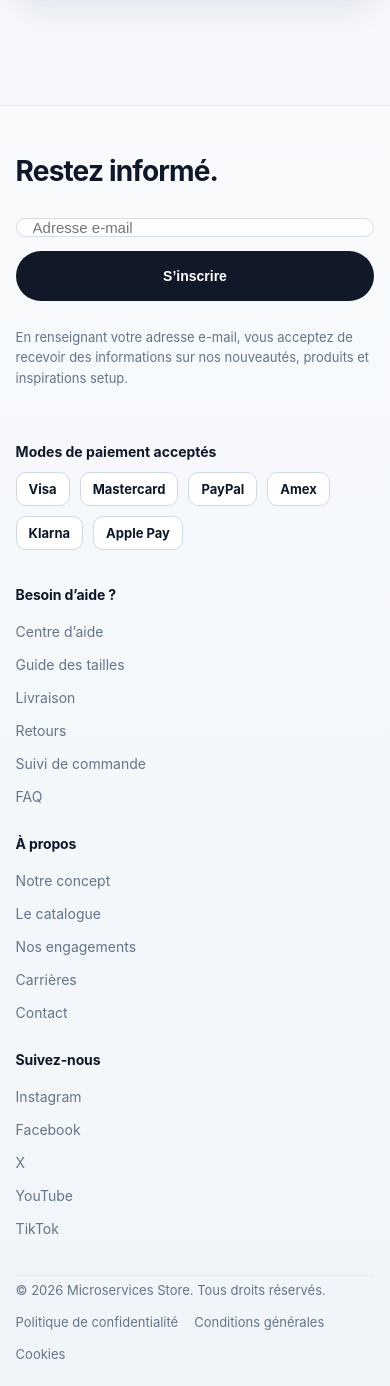
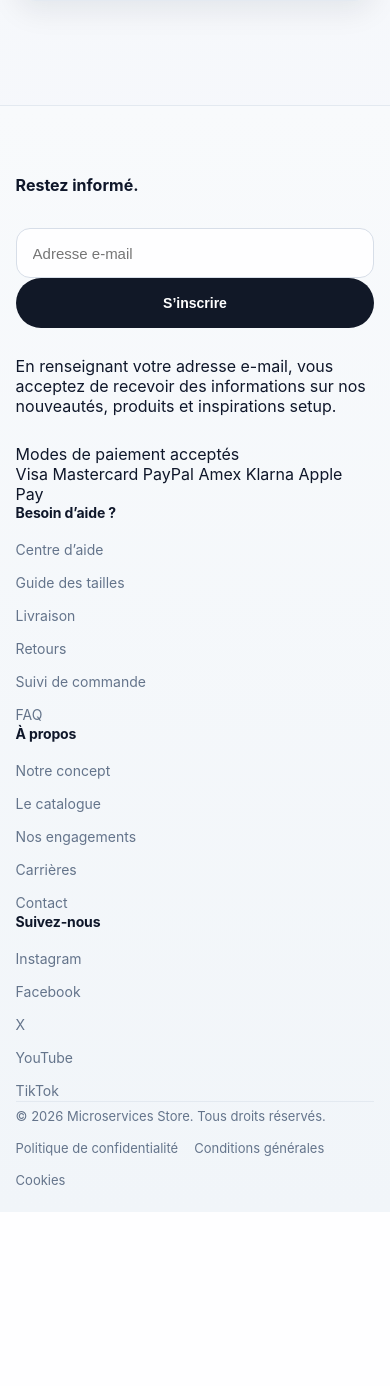
Before and after one commit to Whitedukecmr/microservices-ecommerce, a Flask app: page / in a window 390 px wide. Shown: the part 3315-4701 px from the top of the page. After the commit the page ends 4527 px from the top, so only its background shows below. Run offline with Flask 3, Linux system fonts and the light colour scheme; data that the repository does not hold is empty.

Commit message:
fix premium footer styles

```diff
--- a/web-ui/app/static/style.css
+++ b/web-ui/app/static/style.css
@@ -634,259 +634,7 @@ body {
     text-decoration: underline;
 }
 
-@media (max-width: 1040px) {
-    .hero-inner,
-    .main-layout {
-        grid-template-columns: 1fr;
-    }
-
-    .cart-panel {
-        position: static;
-    }
-}
-
-@media (max-width: 720px) {
-    .header-inner {
-        flex-direction: column;
-        align-items: stretch;
-        padding: 14px 0;
-    }
-
-    .header-actions {
-        flex-direction: column;
-        align-items: stretch;
-    }
-
-    .search-shell input {
-        width: 100%;
-    }
-
-    .hero-copy,
-    .hero-side,
-    .cart-card,
-    .product-card,
-    .discover-card {
-        border-radius: 20px;
-    }
-
-    .product-form {
-        flex-direction: column;
-        align-items: stretch;
-    }
-
-    .quantity-input {
-        width: 100%;
-    }
-
-    .products-grid,
-    .discover-grid {
-        grid-template-columns: 1fr;
-    }
-
-    .product-visual {
-        height: 210px;
-    }
-
-    .discover-image-shell {
-        height: 180px;
-    }
-    .site-footer {
-    margin-top: 64px;
-    padding: 56px 0 28px;
-    background: #f3f4f6;
-    border-top: 1px solid var(--line);
-}
-
-.footer-inner {
-    display: grid;
-    grid-template-columns: 1.2fr 1fr;
-    gap: 56px;
-    align-items: start;
-}
-
-.footer-newsletter h4,
-.footer-column h5 {
-    margin: 0 0 18px;
-    color: var(--text);
-}
-
-.footer-newsletter h4 {
-    font-size: 28px;
-    letter-spacing: -0.03em;
-}
-
-.newsletter-form {
-    display: flex;
-    gap: 14px;
-    margin-bottom: 14px;
-    flex-wrap: wrap;
-}
-
-.newsletter-form input {
-    flex: 1;
-    min-width: 240px;
-    height: 48px;
-    border: 1px solid #cfd8e3;
-    border-radius: 12px;
-    padding: 0 16px;
-    font-size: 15px;
-    background: white;
-    outline: none;
-}
-
-.newsletter-form input:focus {
-    border-color: #b6c2d2;
-    box-shadow: 0 0 0 4px rgba(37, 99, 235, 0.08);
-}
-
-.newsletter-form button {
-    height: 48px;
-    padding: 0 22px;
-    border: none;
-    border-radius: 999px;
-    background: #111827;
-    color: white;
-    font-weight: 700;
-    cursor: pointer;
-    transition: 0.18s ease;
-}
-
-.newsletter-form button:hover {
-    opacity: 0.94;
-}
-
-.footer-note {
-    margin: 0 0 22px;
-    color: var(--muted);
-    font-size: 13px;
-    line-height: 1.6;
-    max-width: 560px;
-}
-
-.payment-section {
-    margin-top: 18px;
-}
-
-.payment-title {
-    display: inline-block;
-    margin-bottom: 12px;
-    font-weight: 700;
-    font-size: 14px;
-    color: var(--text);
-}
-
-.payment-badges {
-    display: flex;
-    flex-wrap: wrap;
-    gap: 10px;
-}
-
-.payment-badges span {
-    display: inline-flex;
-    align-items: center;
-    justify-content: center;
-    min-height: 34px;
-    padding: 0 12px;
-    border: 1px solid #cfd8e3;
-    border-radius: 10px;
-    background: white;
-    font-size: 13px;
-    font-weight: 700;
-    color: var(--text);
-}
-
-.footer-links {
-    display: grid;
-    grid-template-columns: repeat(3, minmax(140px, 1fr));
-    gap: 28px;
-}
-
-.footer-column {
-    display: flex;
-    flex-direction: column;
-    gap: 12px;
-}
-
-.footer-column h5 {
-    font-size: 16px;
-    letter-spacing: -0.02em;
-}
-
-.footer-column a {
-    text-decoration: none;
-    color: var(--text);
-    font-size: 14px;
-    line-height: 1.5;
-}
-
-.footer-column a:hover {
-    color: var(--primary);
-}
-
-.footer-bottom {
-    margin-top: 36px;
-    padding-top: 18px;
-    border-top: 1px solid #dbe2ea;
-    display: flex;
-    justify-content: space-between;
-    align-items: center;
-    gap: 18px;
-    flex-wrap: wrap;
-}
-
-.footer-bottom p {
-    margin: 0;
-    color: var(--muted);
-    font-size: 13px;
-}
-
-.footer-bottom-links {
-    display: flex;
-    flex-wrap: wrap;
-    gap: 16px;
-}
-
-.footer-bottom-links a {
-    color: var(--muted);
-    text-decoration: none;
-    font-size: 13px;
-}
-
-.footer-bottom-links a:hover {
-    color: var(--text);
-}
-
-@media (max-width: 1040px) {
-    .footer-inner {
-        grid-template-columns: 1fr;
-        gap: 36px;
-    }
-
-    .footer-links {
-        grid-template-columns: repeat(2, minmax(140px, 1fr));
-    }
-}
-
-@media (max-width: 720px) {
-    .site-footer {
-        padding: 44px 0 24px;
-    }
-
-    .footer-links {
-        grid-template-columns: 1fr;
-    }
-
-    .newsletter-form {
-        flex-direction: column;
-        align-items: stretch;
-    }
-
-    .newsletter-form input,
-    .newsletter-form button {
-        width: 100%;
-    }
-}
-
+/* Footer premium minimaliste */
 .site-footer {
     margin-top: 72px;
     padding: 64px 0 28px;
```
Also changed, not shown: other parts of web-ui/app/static/style.css (+54 -1 lines).
